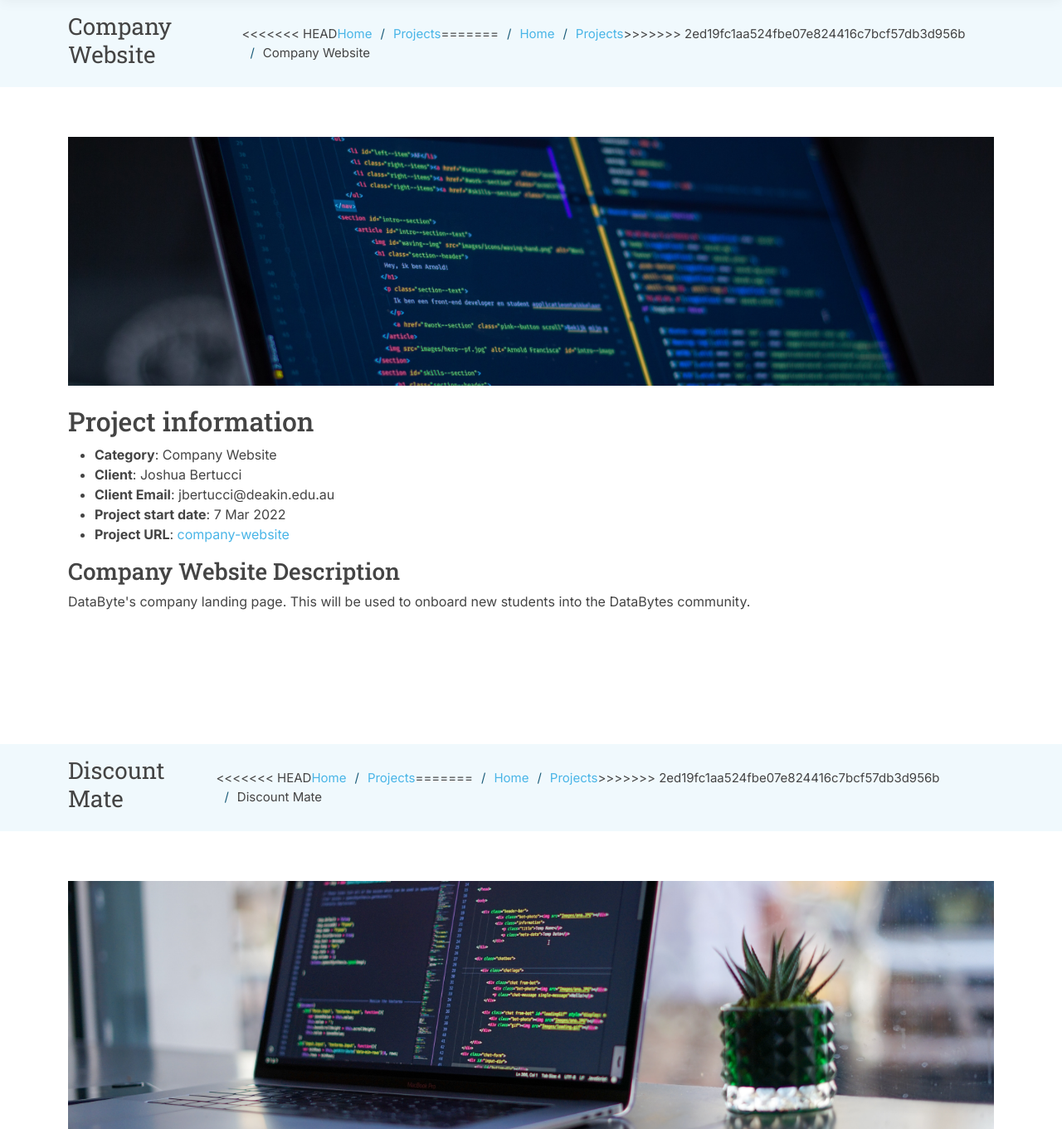
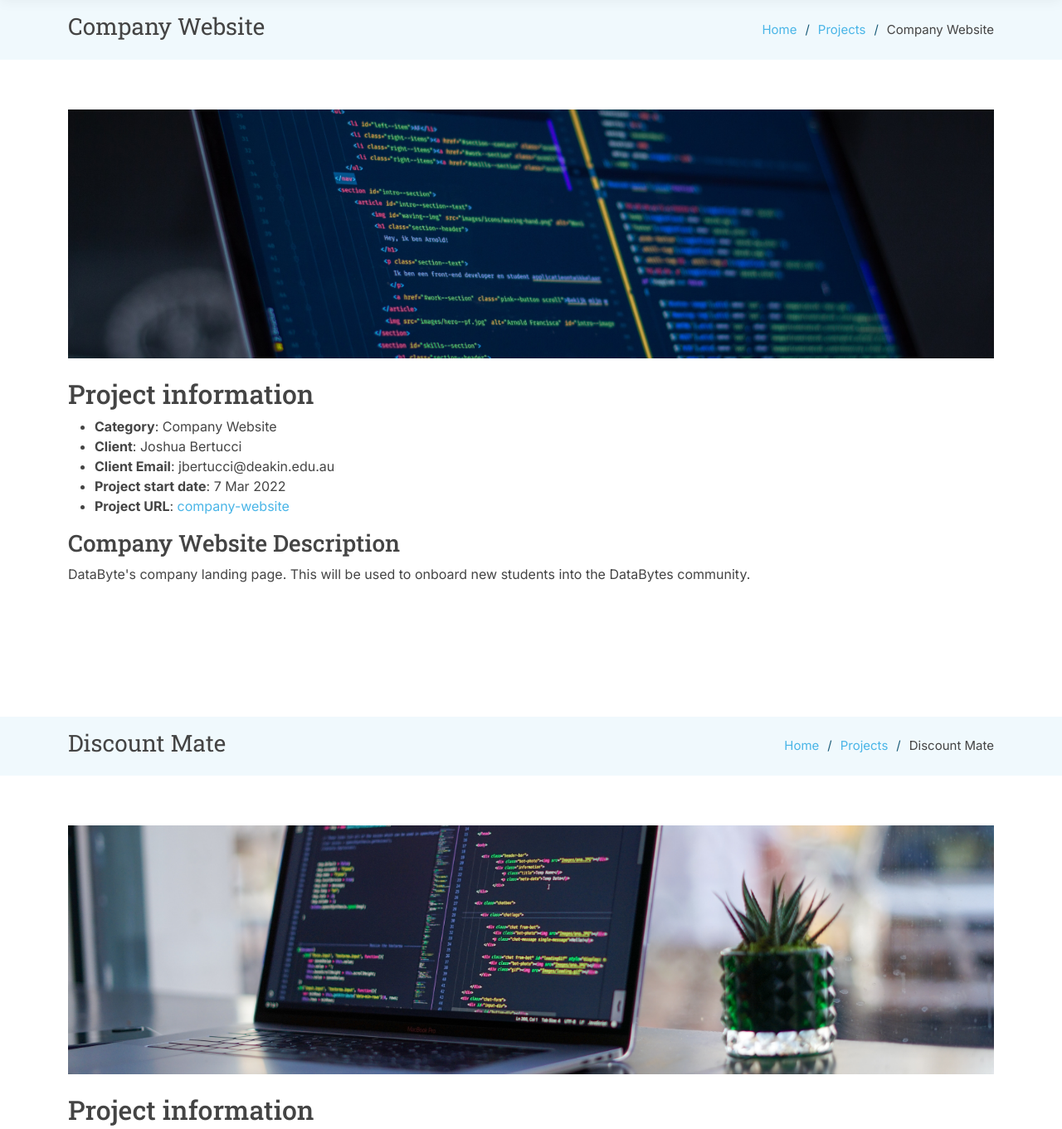
Before and after one commit to databytes-deakin/website, a Django app: page /project-details in a window 1280 px wide. Shown: the part 84-1445 px from the top of the page at 83% size. Run offline with Django 4.2, Linux system fonts and the light colour scheme; data comes from the database, SQL or seed files in the repository; some libraries are stand-ins or nearby versions; grey boxes are pictures that could not be loaded.

Commit message:
fixed git merge confict error

```diff
--- a/databytes/DBweb/templates/project-details.html
+++ b/databytes/DBweb/templates/project-details.html
@@ -50,13 +50,8 @@
         <div class="d-flex justify-content-between align-items-center">
           <h2>{{i.ProjectName}}</h2>
           <ol>
-<<<<<<< HEAD
             <li><a href="{% url 'index' %}">Home</a></li>
             <li><a href="{% url 'projects' %}">Projects</a></li>
-=======
-            <li><a href="index">Home</a></li>
-            <li><a href="projects">Projects</a></li>
->>>>>>> 2ed19fc1aa524fbe07e824416c7bcf57db3d956b
             <li>{{i.ProjectName}}</li>
           </ol>
         </div>
```
